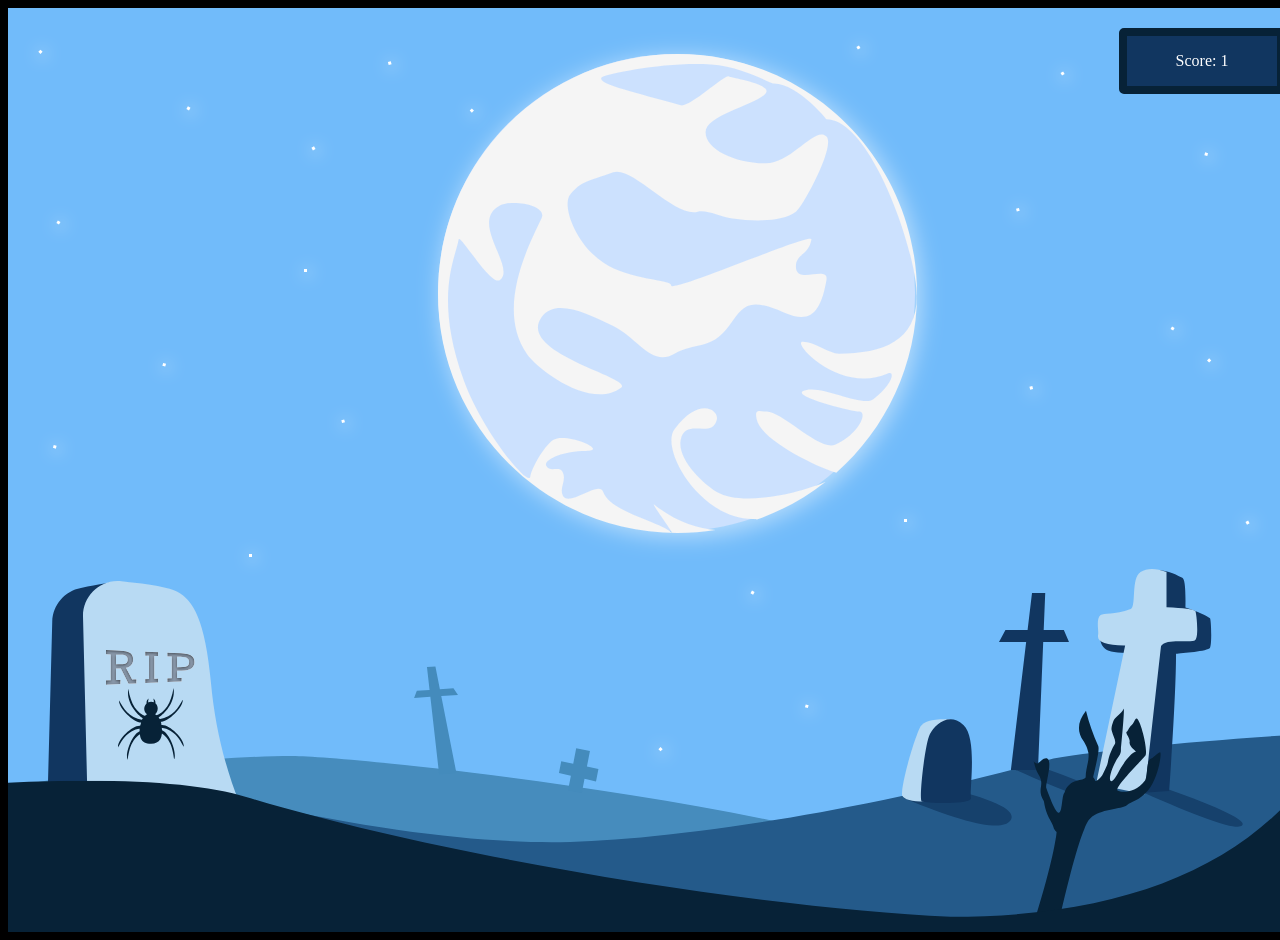
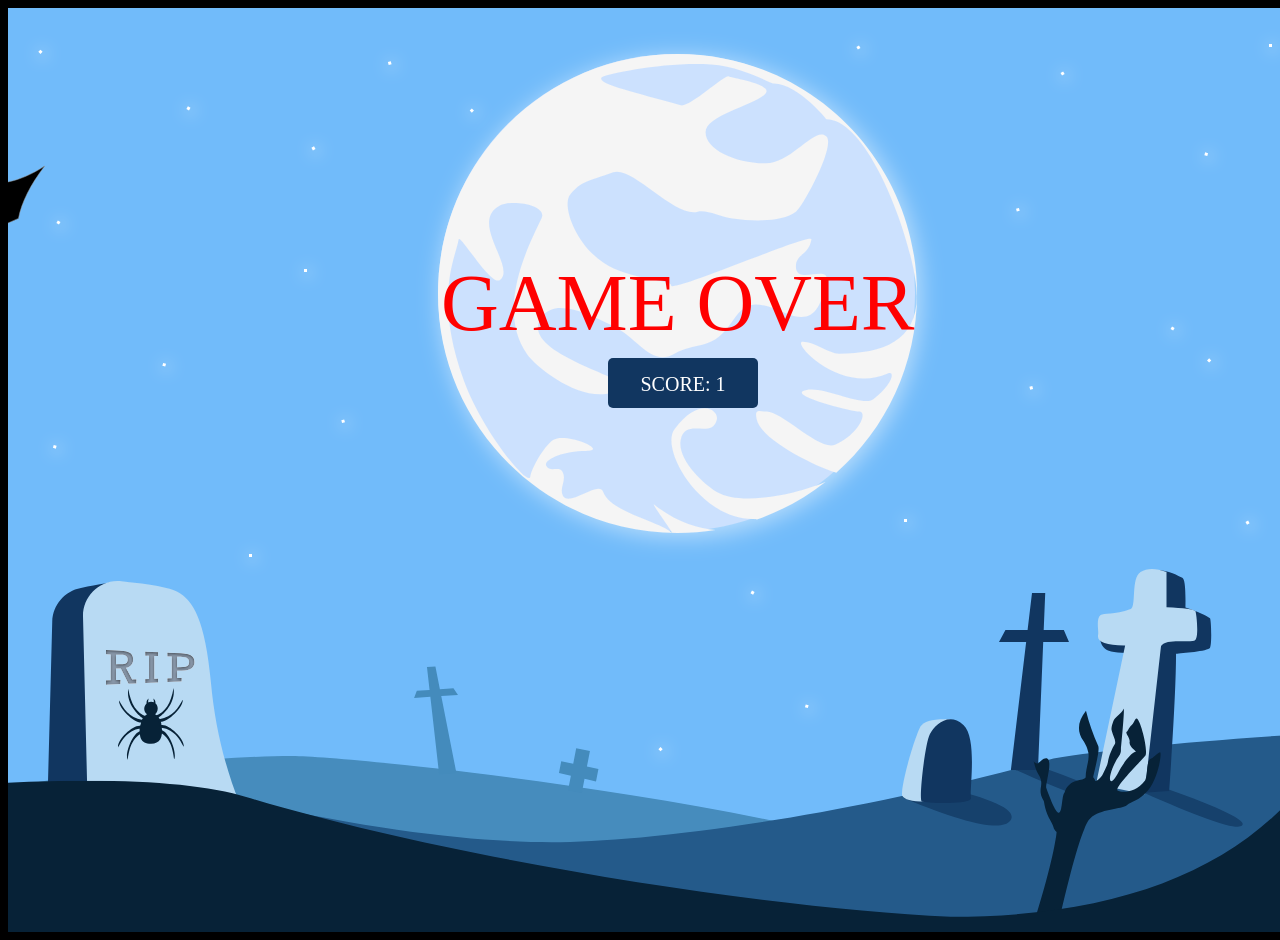
Before and after one commit to bkiggen/spooky, a website built with webpack: page src/index.html in a window 1280 px wide. Both pictures are taken after a click on the element 393 px from the left and 761 px from the top of the page. Shown: the top 940 px of the page. Built offline with nearby package versions, Linux system fonts and the light colour scheme.

Commit message:
add end condition

```diff
--- a/src/index.html
+++ b/src/index.html
@@ -176,7 +176,14 @@
       </svg>
     </div>
     <div class="scorebox">
-      <p>Score: <span class="score"></span></p>
+      <p>SCORE: <span class="score"></span></p>
+    </div>
+    <div class="health">
+      <div class="healthbar" id="healthbar">
+      </div>
+    </div>
+    <div class="game-over">
+      <p>GAME OVER</p>
     </div>
   </div>
 </body>
--- a/src/js/scripts.js
+++ b/src/js/scripts.js
@@ -10,7 +10,7 @@ function chooseSpooky() {
 
 
 
-
+//FRONT END
 $(document).ready(function(){
   var score = 0;
   $(".score").text(score);
@@ -62,6 +62,26 @@ $(document).ready(function(){
     $(".score").text(score);
   });
 
+  var healthDrop = setInterval(function() {
+    var healthbar = document.getElementById("healthbar").getBoundingClientRect();
+    var healthwidth = healthbar.width;
+    console.log(healthwidth);
+    if (healthwidth > 0){
+      $(".healthbar").animate({
+        width: "-=60px"
+      }, 1000, function(){
+      });
+    } else {
+      $(".game-over").show();
+      clearInterval(healthDrop);
+      $(".scorebox").animate({
+        top: 350,
+        left: 600
+      }, 500, function(){
+      });
+    }
+  }, 1000);
+
   function drop(idname, className){
     var rect = idname.getBoundingClientRect();
     $("." + className).addClass("stop");
--- a/src/sass/styles.scss
+++ b/src/sass/styles.scss
@@ -23,7 +23,7 @@ body {
   top: 1000px;
   left: 300px;
   position: absolute;
-  animation-delay: 3s;
+  animation-delay: 1s;
 }
 
 .hand2 {
@@ -71,7 +71,7 @@ body {
 .bat-move {
   animation: move-across 8s;
   animation-fill-mode: forwards;
-  animation-delay: 3s;
+  animation-delay: 1s;
   animation-iteration-count: infinite;
 }
 
@@ -84,7 +84,7 @@ body {
 .horse-move {
   animation: horse 6s;
   animation-fill-mode: forwards;
-  animation-delay: 4s;
+  animation-delay: 2s;
 }
 
 .spider {
@@ -108,17 +108,47 @@ body {
   pointer-events: none;
 }
 
+.health {
+  width: 400px;
+  height: 50px;
+  border-radius: 5px;
+  // border: 5px solid black;
+  position: absolute;
+  top: 20px;
+  left: 20px;
+}
+
+.healthbar {
+  width: 400px;
+  height: 50px;
+  background-color: #E12836;
+  border-radius: 5px;
+}
+
 .scorebox {
   width: 150px;
   height: 50px;
   background-color: #113660;
   color: white;
+  font-size: 20px;
   text-align: center;
-  border: 8px solid #072237;
+  // border: 8px solid #072237;
   border-radius: 5px;
   position: absolute;
   top: 20px;
   right: 20px;
+  p {
+    margin-top: 15px;
+  }
+}
+
+.game-over {
+  display: none;
+  font-size: 80px;
+  color: red;
+  position: absolute;
+  top: 170px;
+  left: 433px;
 }
 
 @keyframes move-up-spider{
```
